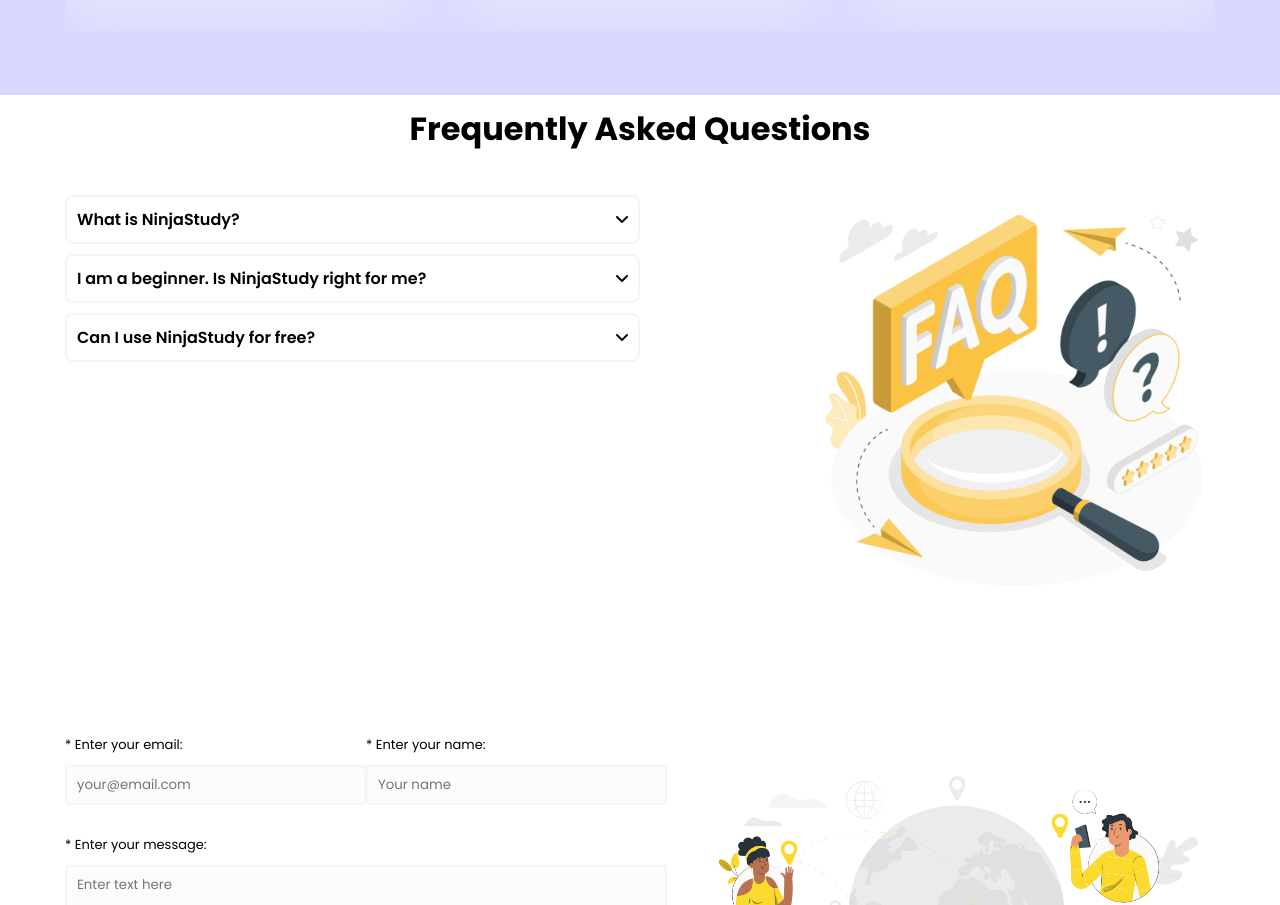
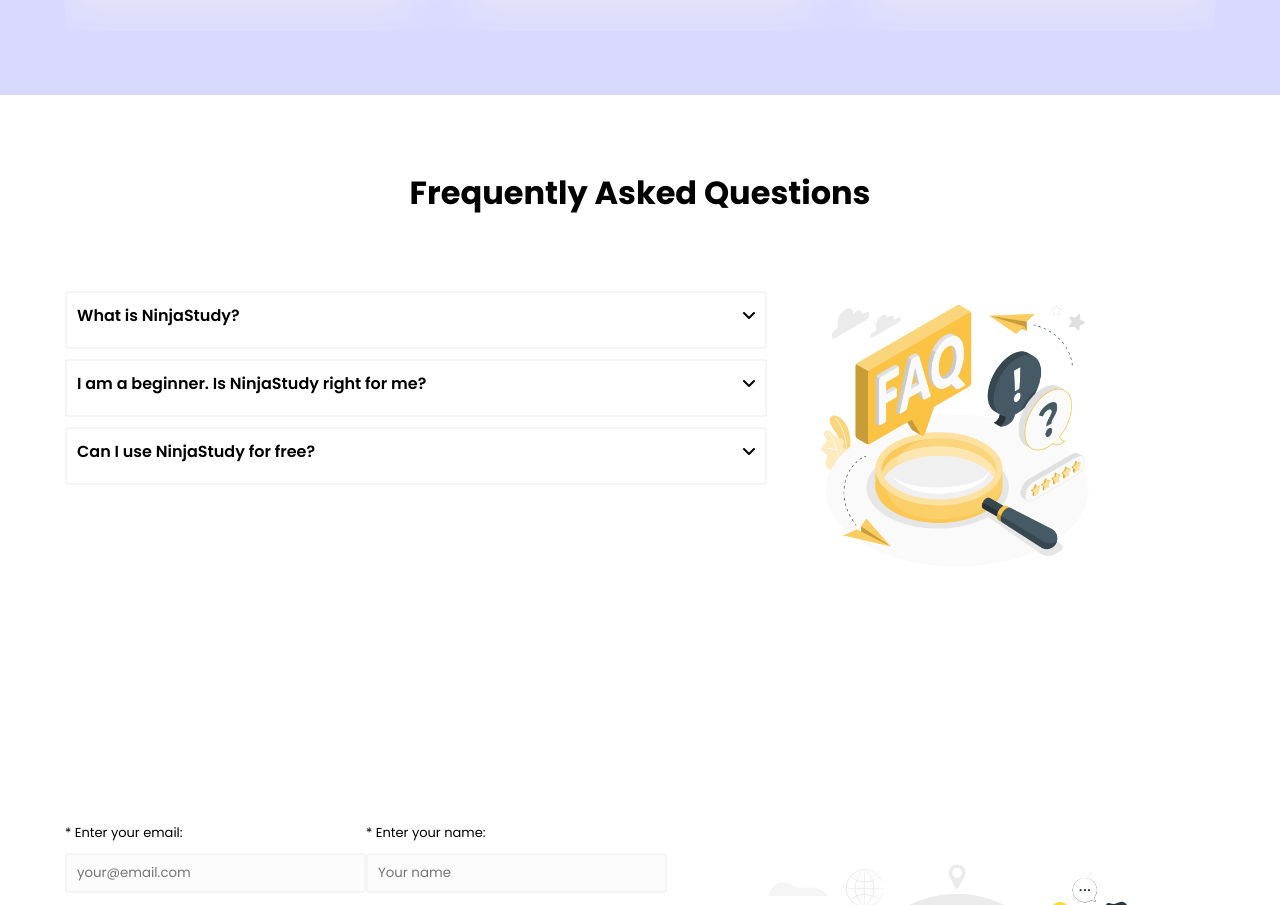
Before and after one commit to tanihka/ninja--study, a React (Create React App) app: page / in a window 1280 px wide. Shown: the part 3360-4265 px from the top of the page. Built offline with nearby package versions, Linux system fonts and the light colour scheme.

Commit message:
Update faq.css

```diff
--- a/src/components/FAQ/faq.css
+++ b/src/components/FAQ/faq.css
@@ -7,14 +7,16 @@
 .faq-heading {
     text-align: center;
     margin: 10px 0;
-    padding-bottom: 2rem;
+    padding-bottom: 64px;
     font-size: 2rem;
     font-weight: 700;
+    padding-top: 64px;
 }
 
 .faq {
     display: flex;
     justify-content: space-between;
+
 }
 .img{
     flex-basis: 35%;
@@ -24,22 +26,28 @@
 }
 
 .img img {
-    width: 100%;
+    width: 284px;
+    height: 284px;
+    margin-bottom: 111px;
 }
 .item{
     border: 2px solid whitesmoke;
     padding: 10px;
     margin-bottom: 10px;
-    border-radius: 8px;
+    width: 702px;
+    border-radius: 4px;
     transition: .5s;
 }
 .item:hover{
-    border-color:  #6263D5;
+    border-color:#6263D5;
+    background-color: #6263D5;
+    color:  #F2F2F2;
 }
 
 .question{
     display: flex;
     justify-content: space-between;
+
     align-items: center;
     cursor: pointer;
 }
@@ -49,20 +57,25 @@
 }
 .question span{
     margin-left: 10px;
+
 }
 
 .answer{
     max-height: 0;
     overflow: hidden;
-    transition: all .5s cubic-bezier(0,1,0,1);
+    transition: all .2s cubic-bezier(0,1,0,1);
     font-size: 14px;
-    color: rgb(143, 143, 143);
+    /* color:  #F2F2F2; */
+    padding-top: 9px;
+}
 
-}
 
 .answer.show{
     max-height: 9999px;
-    height: auto;
-    transition: all .5s cubic-bezier(1,0,1,0);
+    height: 90px;
+    /* padding-top: 9px; */
+    /* transition: all .5s cubic-bezier(1,0,1,0); */
+    transition: all  cubic-bezier(1,0,1,0);
+    /* background-color: #6263D5; */
 
 }
```
